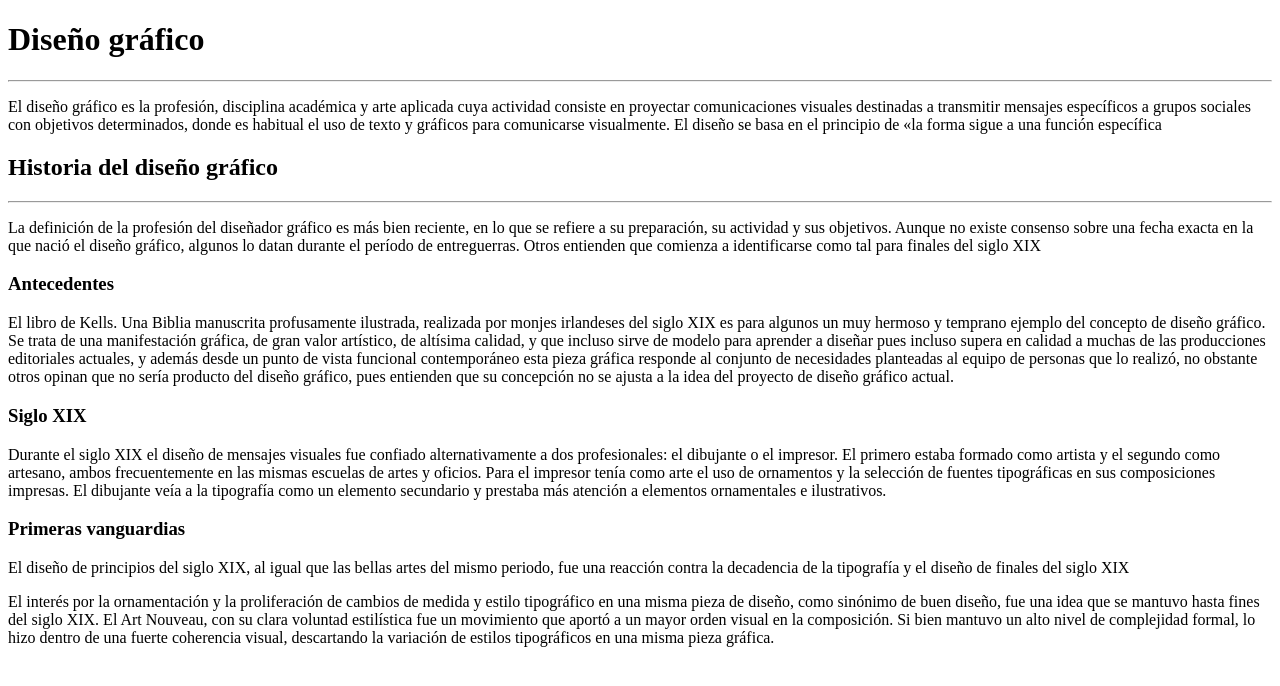
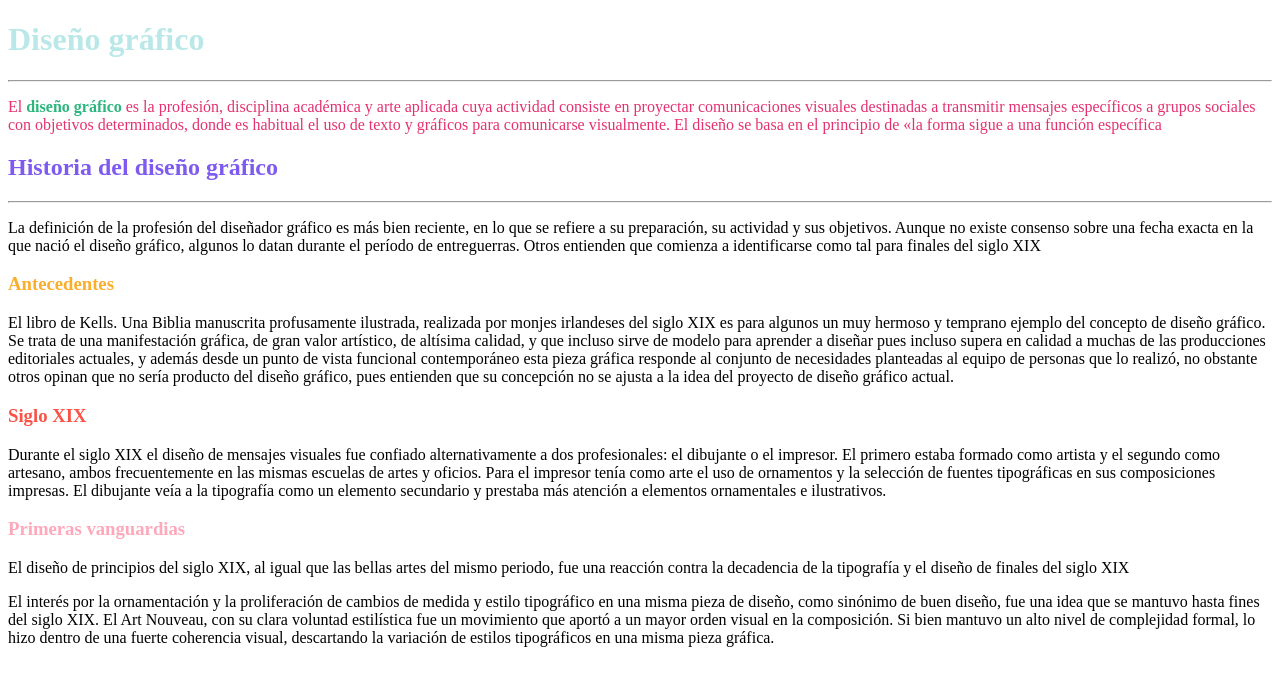
Before and after one commit to katerinacejas/ddw-clase, a plain HTML site: page actividad_5/index.html in a window 1280 px wide. Drawn offline with Linux system fonts and the light colour scheme.

Commit message:
estilos}

```diff
--- a/actividad_5/index.html
+++ b/actividad_5/index.html
@@ -12,7 +12,7 @@
     </header>
     <hr>
     <main>
-        <p>El diseño gráfico es la profesión, disciplina académica y arte aplicada cuya actividad consiste en proyectar comunicaciones visuales destinadas a transmitir mensajes específicos a grupos sociales con objetivos determinados, donde es habitual el uso de texto y gráficos para comunicarse visualmente. El diseño se basa en el principio de «la forma sigue a una función específica</p>
+        <p class="parrafo">El <strong class="negrita_diseño_grafico">diseño gráfico</strong> es la profesión, disciplina académica y arte aplicada cuya actividad consiste en proyectar comunicaciones visuales destinadas a transmitir mensajes específicos a grupos sociales con objetivos determinados, donde es habitual el uso de texto y gráficos para comunicarse visualmente. El diseño se basa en el principio de «la forma sigue a una función específica</p>
         <section>
             <header>
                 <h2>Historia del diseño gráfico</h2>
@@ -21,19 +21,19 @@
             <p>La definición de la profesión del diseñador gráfico es más bien reciente, en lo que se refiere a su preparación, su actividad y sus objetivos. Aunque no existe consenso sobre una fecha exacta en la que nació el diseño gráfico, algunos lo datan durante el período de entreguerras. Otros entienden que comienza a identificarse como tal para finales del siglo XIX</p>
             <article>
                 <header>
-                    <h3>Antecedentes</h3>
+                    <h3 id="titulo_antecedentes">Antecedentes</h3>
                 </header>
                 <p>El libro de Kells. Una Biblia manuscrita profusamente ilustrada, realizada por monjes irlandeses del siglo XIX es para algunos un muy hermoso y temprano ejemplo del concepto de diseño gráfico. Se trata de una manifestación gráfica, de gran valor artístico, de altísima calidad, y que incluso sirve de modelo para aprender a diseñar pues incluso supera en calidad a muchas de las producciones editoriales actuales, y además desde un punto de vista funcional contemporáneo esta pieza gráfica responde al conjunto de necesidades planteadas al equipo de personas que lo realizó, no obstante otros opinan que no sería producto del diseño gráfico, pues entienden que su concepción no se ajusta a la idea del proyecto de diseño gráfico actual.</p>
             </article>
             <article>
                 <header>
-                    <h3>Siglo XIX</h3>
+                    <h3 id="titulo_siglo">Siglo XIX</h3>
                 </header>
                 <p>Durante el siglo XIX el diseño de mensajes visuales fue confiado alternativamente a dos profesionales: el dibujante o el impresor. El primero estaba formado como artista y el segundo como artesano, ambos frecuentemente en las mismas escuelas de artes y oficios. Para el impresor tenía como arte el uso de ornamentos y la selección de fuentes tipográficas en sus composiciones impresas. El dibujante veía a la tipografía como un elemento secundario y prestaba más atención a elementos ornamentales e ilustrativos.</p>
             </article>
             <article>
                 <header>
-                    <h3>Primeras vanguardias</h3>
+                    <h3 id="titulo_primeras_vanguardias">Primeras vanguardias</h3>
                 </header>
                 <p>El diseño de principios del siglo XIX, al igual que las bellas artes del mismo periodo, fue una reacción contra la decadencia de la tipografía y el diseño de finales del siglo XIX</p>
                 <p>El interés por la ornamentación y la proliferación de cambios de medida y estilo tipográfico en una misma pieza de diseño, como sinónimo de buen diseño, fue una idea que se mantuvo hasta fines del siglo XIX. El Art Nouveau, con su clara voluntad estilística fue un movimiento que aportó a un mayor orden visual en la composición. Si bien mantuvo un alto nivel de complejidad formal, lo hizo dentro de una fuerte coherencia visual, descartando la variación de estilos tipográficos en una misma pieza gráfica.</p>
--- a/actividad_5/styles.css
+++ b/actividad_5/styles.css
@@ -0,0 +1,21 @@
+h1 {
+    color: #bae8e8;
+}
+h2 {
+    color: #7f5af0;
+}
+#titulo_antecedentes {
+    color: #faae2b;
+}
+#titulo_siglo {
+    color: #fa5246;
+}
+#titulo_primeras_vanguardias {
+    color: #ffa8ba;
+}
+.parrafo {
+    color: #e53170;
+}
+.negrita_diseño_grafico {
+    color: #2cb67d;
+}
```
